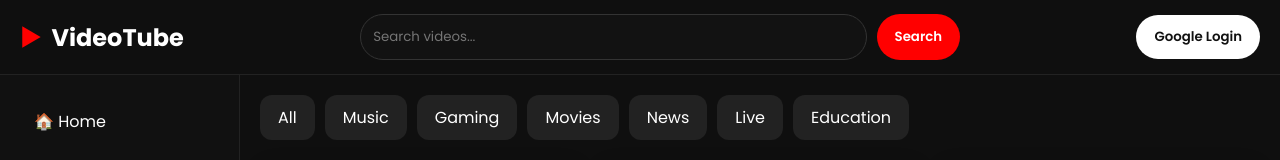
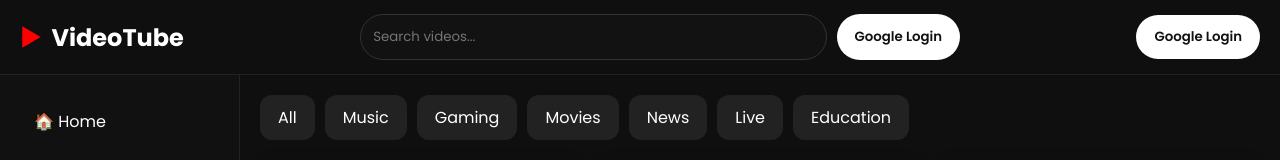
Before and after one commit to israjali5555-gif/ZabTube, a website: page index.html in a window 1280 px wide. Shown: the top 160 px of the page. Drawn offline with Linux system fonts and the light colour scheme; grey boxes are pictures that could not be loaded.

Commit message:
Update index.html

```diff
--- a/index.html
+++ b/index.html
@@ -178,7 +178,7 @@ iframe {
     <span>▶</span> VideoTube
   </div>  <div class="search-box">
     <input type="text" id="searchInput" placeholder="Search videos...">
-    <button class="btn" onclick="signInWithGoogle()">Search</button>
+    <button class="btn login-btn" onclick="signInWithGoogle()">Google Login</button>
   </div><button class="btn login-btn" onclick="googleLogin()">Google Login</button>
 
 </header><div class="container">
```
